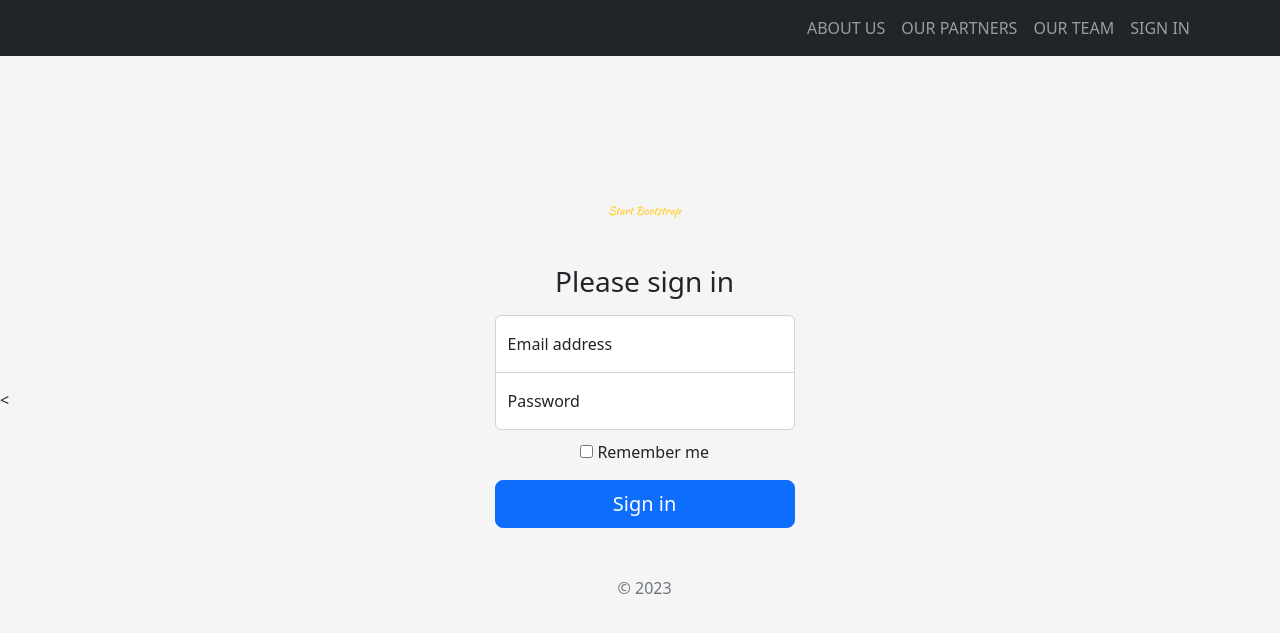
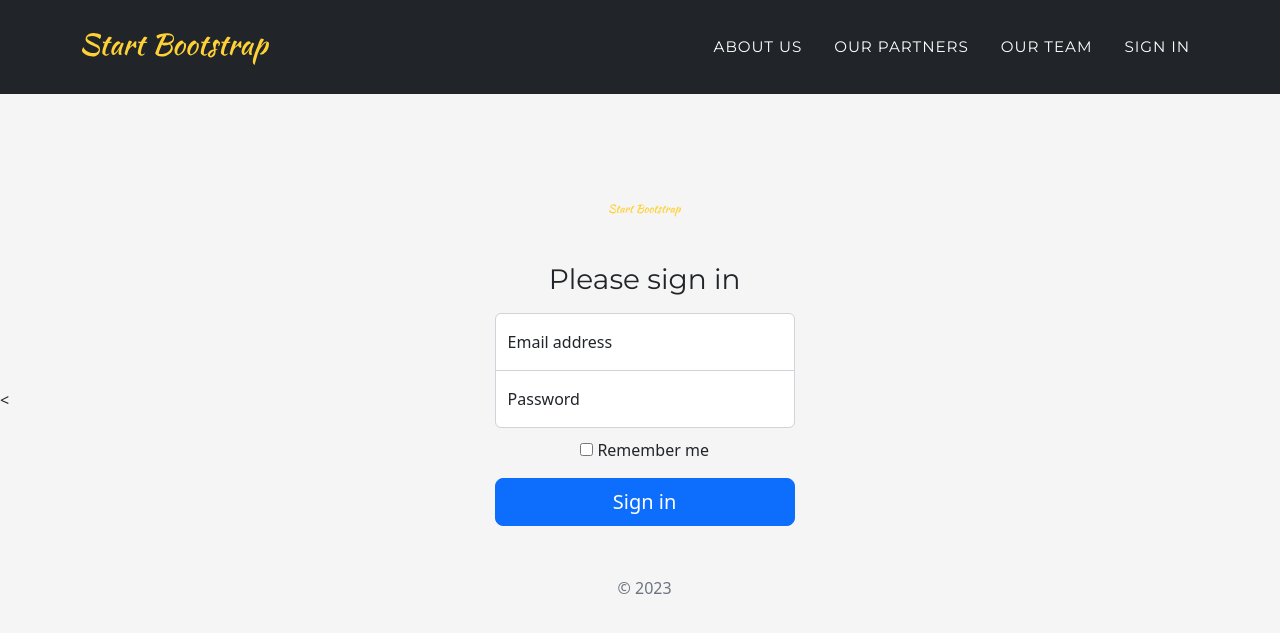
Before and after one commit to kumauun/ESDFoodBank, a Flask app: template foodbankLanding/template/signin.html in a window 1280 px wide. Shown: the top 633 px of the page. Run offline with Flask 3, Linux system fonts and the light colour scheme; the template is opened without the code that fills it, so the values that code supplies are empty; some libraries are stand-ins or nearby versions.

Commit message:
added font api

```diff
--- a/foodbankLanding/template/signin.html
+++ b/foodbankLanding/template/signin.html
@@ -6,7 +6,15 @@
     <meta name="description" content="">
 
     <title>Savood - Sign in</title>
-
+     <!-- Favicon-->
+     <link rel="icon" type="image/x-icon" href="assets/favicon.ico" />
+     <!-- Font Awesome icons (free version)-->
+     <script src="https://use.fontawesome.com/releases/v6.1.0/js/all.js" crossorigin="anonymous"></script>
+     <!-- Google fonts-->
+     <link href="https://fonts.googleapis.com/css?family=Montserrat:400,700" rel="stylesheet" type="text/css" />
+     <link href="https://fonts.googleapis.com/css?family=Roboto+Slab:400,100,300,700" rel="stylesheet" type="text/css" />
+     <!-- Core theme CSS (includes Bootstrap)-->
+     <link href="css/styles.css" rel="stylesheet" />
     <!-- Bootstrap core CSS -->
     <<link href="https://cdn.jsdelivr.net/npm/bootstrap@5.2.3/dist/css/bootstrap.min.css" rel="stylesheet" integrity="sha384-rbsA2VBKQhggwzxH7pPCaAqO46MgnOM80zW1RWuH61DGLwZJEdK2Kadq2F9CUG65" crossorigin="anonymous">
 
```
